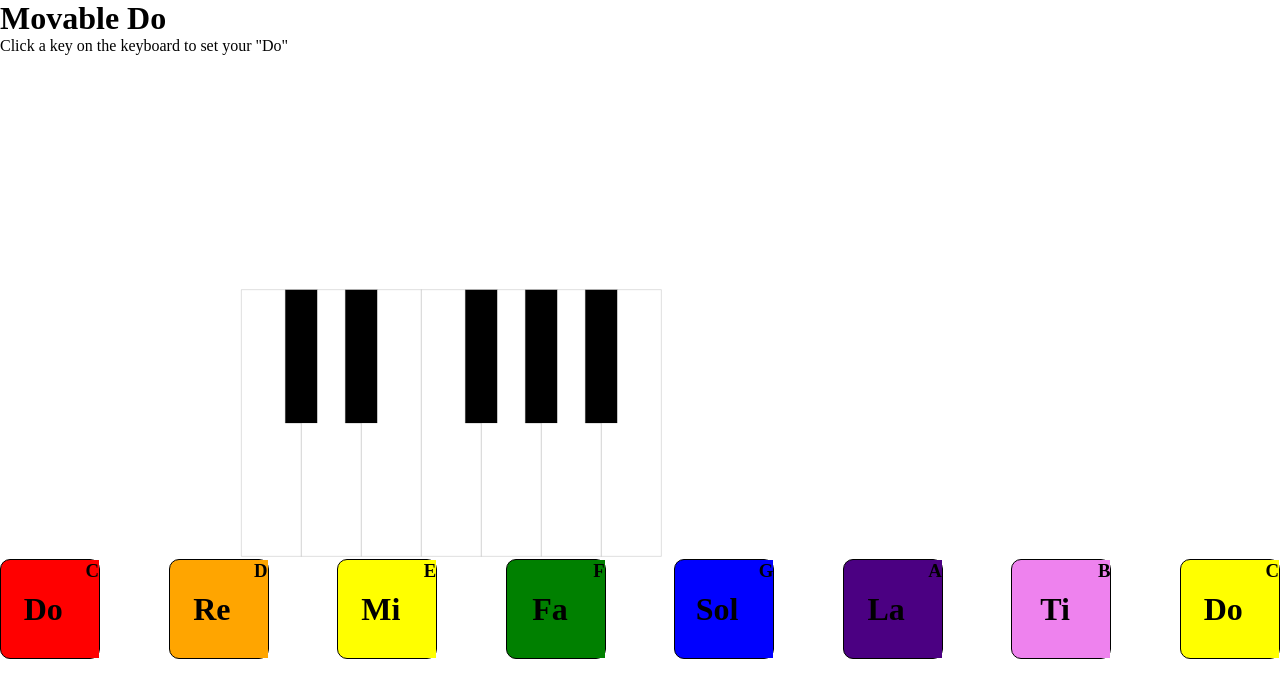
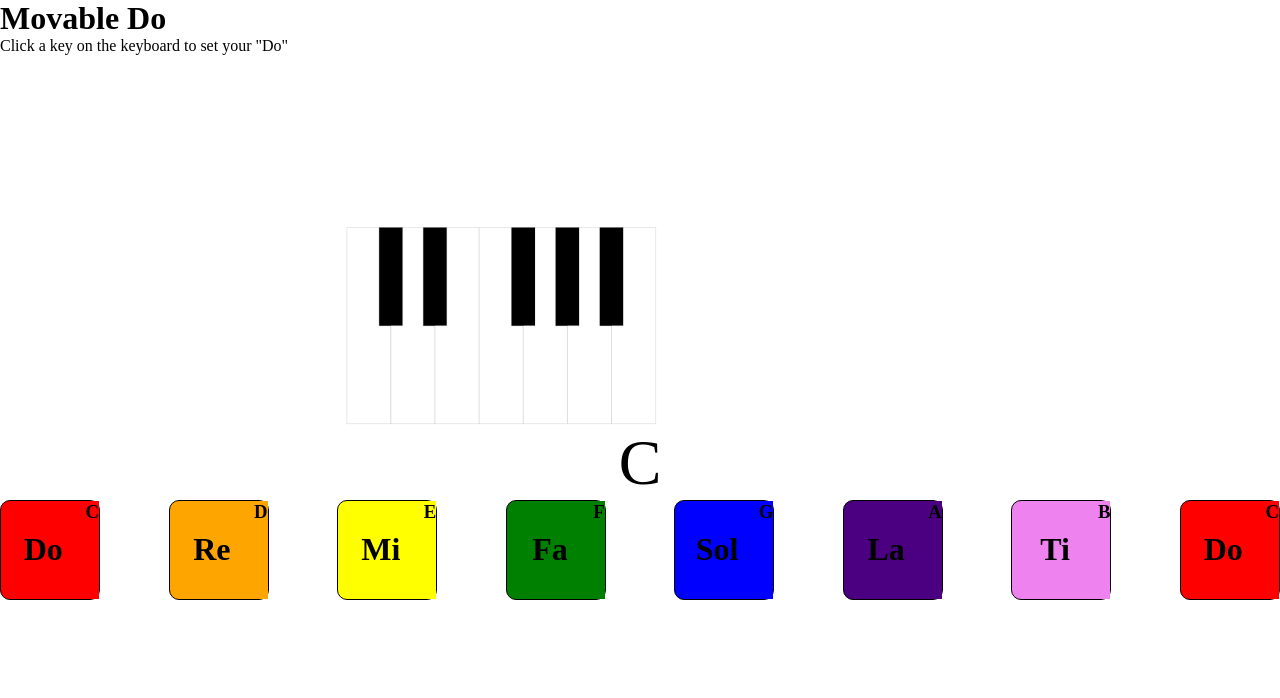
Before and after one commit to natedaniels42/movable-do, a React (Create React App) app: page / in a window 1280 px wide. Shown: the top 698 px of the page. Built offline with nearby package versions, Linux system fonts and the light colour scheme.

Commit message:
ready to deploy

```diff
--- a/src/App.css
+++ b/src/App.css
@@ -77,5 +77,5 @@
 }
 
 #do2 {
-  background-color: yellow;
+  background-color: red;
 }
--- a/src/App.js
+++ b/src/App.js
@@ -9,6 +9,7 @@ const App = () => {
 
   const handleKeyClick = ({ target }) => {
     setCurrent(keys[target.id]);
+    new Audio(keys[target.id].note).play();
   }
 
   return (
--- a/src/components/Keyboard.js
+++ b/src/components/Keyboard.js
@@ -3,11 +3,11 @@ import React, { useState } from 'react';
 import '../App.css';
 
 const Keyboard = (props) => {
-    const { handleKeyClick } = props;
+    const { handleKeyClick, current } = props;
     return (
         <div id="keyboard">
             <svg version="1.0" xmlns="http://www.w3.org/2000/svg"
-            width="600.000000pt" height="378.000000pt" viewBox="0 0 600.000000 378.000000"
+            width="600.000000pt" height="278.000000pt" viewBox="0 0 600.000000 378.000000"
             preserveAspectRatio="xMidYMid meet">
                 <g transform="translate(0.000000,378.000000) scale(0.100000,-0.100000)"
                 fill="#000000" stroke="none">
@@ -25,7 +25,7 @@ const Keyboard = (props) => {
                     <path onClick={handleKeyClick} className="key" id="b-key" d="M 2710 20 L 3160 20 L 3160 2020 L 2830 2020 L 2830 1020 L 2710 1020 L 2710 20"></path>
                 </g>
             </svg>
-            <p id="note"></p>
+            <p id="note">{current.name}</p>
         </div>
     )
 }
```
